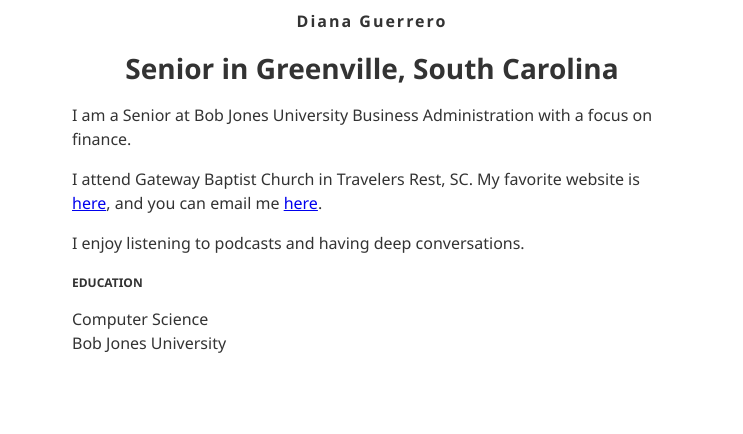
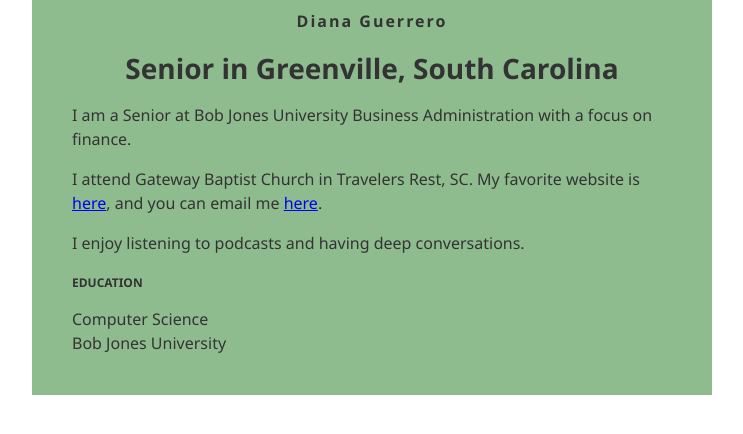
Before and after one commit to guerrerordiana/guerrerordiana.github.io, a plain HTML site: page index.html in a window 1280 px wide. Shown: the whole page, without its empty margins (268-1011 px from the left). Drawn offline with Linux system fonts and the light colour scheme.

Commit message:
Update index.html

```diff
--- a/index.html
+++ b/index.html
@@ -6,7 +6,7 @@ body {
     font-family: 'Segoe UI', Tahoma, Geneva, Verdana, sans-serif;
 }
 #content {
-    background: linear-gradient(to right; #e0f7fa, #fce4ec);
+    background: darkseagreen;
     color: #333;
     min-width: 200px;
     max-width: 600px;
```
